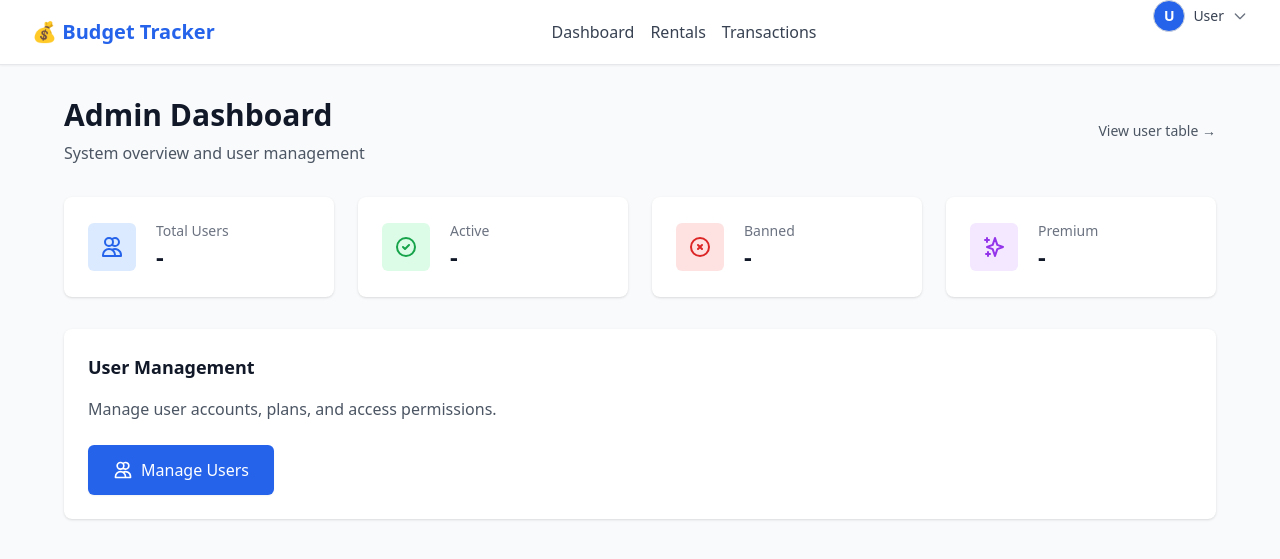
After one commit to vmgabriel/house-utility-control-front, a Flask app: template src/interfaces/web/templates/users/admin_dashboard.html in a window 1280 px wide. The commit adds this page. Shown: the top 559 px of the page. Run offline with Flask 3, Linux system fonts and the light colour scheme; the template is opened without the code that fills it, so the values that code supplies are empty; some libraries are stand-ins or nearby versions.

Commit message:
feat: add admin panel and refactor navbar

```diff
--- a/src/interfaces/web/app.py
+++ b/src/interfaces/web/app.py
@@ -59,6 +59,7 @@ from src.shared.http.auto_refresh import AutoRefreshingRepository
 from src.shared.http.drf_client import DRFAPIClient, ServiceUnavailableError
 from src.shared.infrastructure.clock import SystemClock
 from src.users.application.use_cases import (
+    GetAdminStatsUseCase,
     ListUsersUseCase,
     RegisterUserUseCase,
     ToggleUserActiveUseCase,
@@ -230,6 +231,9 @@ def create_app() -> Flask:
     app.list_users_use_case = ListUsersUseCase(repository=safe_user_repo)
     app.update_user_plan_use_case = UpdateUserPlanUseCase(repository=safe_user_repo)
     app.toggle_user_active_use_case = ToggleUserActiveUseCase(repository=safe_user_repo)
+    # Same auto-refreshing proxy as the other admin routes, so an expired token
+    # refreshes instead of logging the admin out mid-audit.
+    app.get_admin_stats_use_case = GetAdminStatsUseCase(repository=safe_user_repo)
 
     # Rentals use cases, built in their own composition root so no view ever
     # assembles one.
@@ -257,9 +261,28 @@ def create_app() -> Flask:
         # `current_user_id` lets the admin list disable the ban action on the
         # signed-in admin's own row. Like `is_staff`, it comes from the session
         # written at login so every template can read it without a DRF call.
+        #
+        # The display name is here for the nav's avatar dropdown. It falls back
+        # to "User" rather than rendering an empty label, so the initials below
+        # are always two-or-one characters and the avatar never collapses.
+        name = (session.get("user_name") or "").strip() or "User"
+        # First letter of each of the first two words: "Ana Souza" -> "AS".
+        # Falls back to "U" for a name that is somehow all whitespace.
+        initials = (
+            "".join(part[0].upper() for part in name.split()[:2] if part) or "U"
+        ).upper()
+
         return {
             "current_user_is_staff": session.get("is_staff", False),
             "current_user_id": session.get("user_id"),
+            "current_user_name": name,
+            "current_user_initials": initials,
+            # Always None today. `avatar_url` belongs to the profile context and
+            # identity cannot import profile (AGENTS.md, constraint 1), so the
+            # dropdown renders initials. The template already branches on this,
+            # so wiring an avatar later is a one-line change here -- see
+            # AGENTS.md on why it is not done now.
+            "current_user_avatar": None,
         }
 
     @app.after_request
--- a/src/interfaces/web/templates/base.html
+++ b/src/interfaces/web/templates/base.html
@@ -25,19 +25,70 @@
                     </a>
                 </div>
                 <div class="hidden sm:flex items-center space-x-4">
-                    <a href="{{ url_for('dashboard.index') }}" class="text-gray-700 hover:text-blue-600 focus:outline-none focus-visible:ring-2 focus-visible:ring-blue-500 rounded">Dashboard</a>
+                    <a href="{{ url_for('dashboard.index') }}" class="text-gray-700 hover:text-blue-600 font-medium focus:outline-none focus-visible:ring-2 focus-visible:ring-blue-500 rounded">Dashboard</a>
+                    <a href="{{ url_for('rentals.index') }}" class="text-gray-700 hover:text-blue-600 focus:outline-none focus-visible:ring-2 focus-visible:ring-blue-500 rounded">Rentals</a>
                     <a href="{{ url_for('transactions.index') }}" class="text-gray-700 hover:text-blue-600 focus:outline-none focus-visible:ring-2 focus-visible:ring-blue-500 rounded">Transactions</a>
-                    <a href="{{ url_for('rentals.index') }}" class="text-gray-700 hover:text-blue-600 focus:outline-none focus-visible:ring-2 focus-visible:ring-blue-500 rounded">Rentals</a>
-                    <a href="{{ url_for('profile.index') }}" class="text-gray-700 hover:text-blue-600 focus:outline-none focus-visible:ring-2 focus-visible:ring-blue-500 rounded">Settings</a>
+                </div>
+
+                <!--
+                    Account menu. One Alpine scope owns the button and the panel
+                    so the toggle and the `@click.outside` dismiss cannot drift
+                    apart; a button outside this `x-data` subtree would render
+                    and do nothing (AGENTS.md, "Alpine.js Scope Strictness").
+
+                    `x-cloak` keeps the panel out of the layout before Alpine
+                    boots, which matters here because the panel is server-rendered
+                    and would otherwise flash on every page load.
+                -->
+                <div class="relative" x-data="{ open: false }">
+                    <button type="button"
+                            @click="open = !open"
+                            @click.outside="open = false"
+                            aria-haspopup="true"
+                            :aria-expanded="open"
+                            class="flex items-center space-x-2 focus:outline-none group">
+                        {% if current_user_avatar %}
+                            <img src="{{ current_user_avatar }}" alt=""
+                                 class="w-8 h-8 rounded-full border border-gray-300 object-cover group-hover:border-blue-500 transition">
+                        {% else %}
+                            <div class="w-8 h-8 rounded-full bg-blue-600 text-white flex items-center justify-center font-semibold text-sm border border-gray-300 group-hover:border-blue-500 transition"
+                                 data-testid="avatar-initials"
+                                 aria-hidden="true">{{ current_user_initials }}</div>
+                        {% endif %}
+                        <span class="text-gray-700 text-sm hidden sm:block">{{ current_user_name }}</span>
+                        <svg class="w-4 h-4 text-gray-500" fill="none" stroke="currentColor" viewBox="0 0 24 24" aria-hidden="true">
+                            <path stroke-linecap="round" stroke-linejoin="round" stroke-width="2" d="M19 9l-7 7-7-7"></path>
+                        </svg>
+                    </button>
+
+                    <div x-show="open"
+                         x-cloak
+                         x-transition:enter="transition ease-out duration-200"
+                         x-transition:enter-start="opacity-0 transform scale-95"
+                         x-transition:enter-end="opacity-100 transform scale-100"
+                         x-transition:leave="transition ease-in duration-75"
+                         x-transition:leave-start="opacity-100 transform scale-100"
+                         x-transition:leave-end="opacity-0 transform scale-95"
+                         class="absolute right-0 mt-2 w-48 bg-white rounded-md shadow-lg py-1 z-50 border border-gray-200">
+                        <a href="{{ url_for('profile.index') }}"
+                           class="block px-4 py-2 text-sm text-gray-700 hover:bg-gray-100">
+                            Settings
+                        </a>
                         {% if current_user_is_staff %}
-                    <a href="{{ url_for('users.admin_list') }}" class="text-gray-700 hover:text-purple-600 focus:outline-none focus-visible:ring-2 focus-visible:ring-purple-500 rounded">Admin</a>
+                        <a href="{{ url_for('users.admin_dashboard') }}"
+                           class="block px-4 py-2 text-sm text-gray-700 hover:bg-gray-100">
+                            Admin Panel
+                        </a>
                         {% endif %}
-                    <form action="{{ url_for('auth.logout') }}" method="POST" class="inline">
+                        <div class="border-t border-gray-100 my-1"></div>
+                        <form action="{{ url_for('auth.logout') }}" method="POST">
                             <input type="hidden" name="csrf_token" value="{{ csrf_token }}">
-                        <button type="submit" class="text-gray-700 hover:text-red-600 focus:outline-none focus-visible:ring-2 focus-visible:ring-red-500 rounded">
+                            <button type="submit"
+                                    class="w-full text-left px-4 py-2 text-sm text-red-600 hover:bg-red-50">
                                 Logout
                             </button>
                         </form>
+                    </div>
                 </div>
             </div>
         </div>
--- /dev/null
+++ b/src/interfaces/web/templates/users/admin_dashboard.html
@@ -0,0 +1,105 @@
+{% extends "base.html" %}
+
+{% block title %}Admin Dashboard - Budget Tracker{% endblock %}
+
+{% block content %}
+<div class="max-w-6xl mx-auto">
+    <div class="mb-8 flex items-center justify-between">
+        <div>
+            <h1 class="text-3xl font-bold text-gray-900">Admin Dashboard</h1>
+            <p class="text-gray-600 mt-2">System overview and user management</p>
+        </div>
+        {# A "back" affordance is what makes this a landing page rather than a
+           dead end: the nav no longer links the user list directly. #}
+        <a href="{{ url_for('users.admin_list') }}"
+           class="text-sm text-gray-600 hover:text-blue-600 focus:outline-none focus-visible:ring-2 focus-visible:ring-blue-500 rounded">
+            View user table &rarr;
+        </a>
+    </div>
+
+    {# `stats` is None when the count query failed (a reachable backend that
+       answered with an error). Dashes rather than zeroes, because "0 users" and
+       "we could not count" are different claims and only one is true. #}
+    <div class="grid grid-cols-1 md:grid-cols-4 gap-6 mb-8">
+        <div class="bg-white rounded-lg shadow p-6">
+            <div class="flex items-center">
+                <div class="flex-shrink-0 bg-blue-100 rounded-md p-3">
+                    <svg class="h-6 w-6 text-blue-600" fill="none" stroke="currentColor" viewBox="0 0 24 24" aria-hidden="true">
+                        <path stroke-linecap="round" stroke-linejoin="round" stroke-width="2" d="M12 4.354a4 4 0 110 5.292M15 21H3v-1a6 6 0 0112 0v1zm0 0h6v-1a6 6 0 00-9-5.197M13 7a4 4 0 11-8 0 4 4 0 018 0z"></path>
+                    </svg>
+                </div>
+                <div class="ml-5 w-0 flex-1">
+                    <dl>
+                        <dt class="text-sm font-medium text-gray-500 truncate">Total Users</dt>
+                        <dd class="text-2xl font-semibold text-gray-900" data-testid="stat-total">{{ stats.total_users if stats else '-' }}</dd>
+                    </dl>
+                </div>
+            </div>
+        </div>
+
+        <div class="bg-white rounded-lg shadow p-6">
+            <div class="flex items-center">
+                <div class="flex-shrink-0 bg-green-100 rounded-md p-3">
+                    <svg class="h-6 w-6 text-green-600" fill="none" stroke="currentColor" viewBox="0 0 24 24" aria-hidden="true">
+                        <path stroke-linecap="round" stroke-linejoin="round" stroke-width="2" d="M9 12l2 2 4-4m6 2a9 9 0 11-18 0 9 9 0 0118 0z"></path>
+                    </svg>
+                </div>
+                <div class="ml-5 w-0 flex-1">
+                    <dl>
+                        <dt class="text-sm font-medium text-gray-500 truncate">Active</dt>
+                        <dd class="text-2xl font-semibold text-gray-900" data-testid="stat-active">{{ stats.active_users if stats else '-' }}</dd>
+                    </dl>
+                </div>
+            </div>
+        </div>
+
+        <div class="bg-white rounded-lg shadow p-6">
+            <div class="flex items-center">
+                <div class="flex-shrink-0 bg-red-100 rounded-md p-3">
+                    <svg class="h-6 w-6 text-red-600" fill="none" stroke="currentColor" viewBox="0 0 24 24" aria-hidden="true">
+                        <path stroke-linecap="round" stroke-linejoin="round" stroke-width="2" d="M10 14l2-2m0 0l2-2m-2 2l-2-2m2 2l2 2m7-2a9 9 0 11-18 0 9 9 0 0118 0z"></path>
+                    </svg>
+                </div>
+                <div class="ml-5 w-0 flex-1">
+                    <dl>
+                        <dt class="text-sm font-medium text-gray-500 truncate">Banned</dt>
+                        <dd class="text-2xl font-semibold text-gray-900" data-testid="stat-banned">{{ stats.banned_users if stats else '-' }}</dd>
+                    </dl>
+                </div>
+            </div>
+        </div>
+
+        <div class="bg-white rounded-lg shadow p-6">
+            <div class="flex items-center">
+                <div class="flex-shrink-0 bg-purple-100 rounded-md p-3">
+                    <svg class="h-6 w-6 text-purple-600" fill="none" stroke="currentColor" viewBox="0 0 24 24" aria-hidden="true">
+                        <path stroke-linecap="round" stroke-linejoin="round" stroke-width="2" d="M5 3v4M3 5h4M6 17v4m-2-2h4m5-16l2.286 6.857L21 12l-5.714 2.143L13 21l-2.286-6.857L5 12l5.714-2.143L13 3z"></path>
+                    </svg>
+                </div>
+                <div class="ml-5 w-0 flex-1">
+                    <dl>
+                        <dt class="text-sm font-medium text-gray-500 truncate">Premium</dt>
+                        {# `stats.by_plan` is a dict, so Jinja resolves `.premium`
+                           through attribute-then-item lookup. Guarded anyway: a
+                           failure above yields stats=None, and half a dict would
+                           be worse than a dash. #}
+                        <dd class="text-2xl font-semibold text-gray-900" data-testid="stat-premium">{{ stats.by_plan.premium if stats and stats.by_plan else '-' }}</dd>
+                    </dl>
+                </div>
+            </div>
+        </div>
+    </div>
+
+    <div class="bg-white rounded-lg shadow p-6">
+        <h2 class="text-lg font-semibold text-gray-900 mb-4">User Management</h2>
+        <p class="text-gray-600 mb-6">Manage user accounts, plans, and access permissions.</p>
+        <a href="{{ url_for('users.admin_list') }}"
+           class="inline-flex items-center px-6 py-3 border border-transparent text-base font-medium rounded-md shadow-sm text-white bg-blue-600 hover:bg-blue-700 focus:outline-none focus:ring-2 focus:ring-offset-2 focus:ring-blue-500">
+            <svg class="mr-2 h-5 w-5" fill="none" stroke="currentColor" viewBox="0 0 24 24" aria-hidden="true">
+                <path stroke-linecap="round" stroke-linejoin="round" stroke-width="2" d="M12 4.354a4 4 0 110 5.292M15 21H3v-1a6 6 0 0112 0v1zm0 0h6v-1a6 6 0 00-9-5.197M13 7a4 4 0 11-8 0 4 4 0 018 0z"></path>
+            </svg>
+            Manage Users
+        </a>
+    </div>
+</div>
+{% endblock %}
--- a/src/interfaces/web/templates/users/admin_list.html
+++ b/src/interfaces/web/templates/users/admin_list.html
@@ -107,7 +107,11 @@
                 <span x-text="targetUserName" class="font-semibold"></span>?
                 They will no longer be able to log in.
             </p>
-            <form :action="'{{ url_for('users.admin_list') }}/' + targetUserId + '/toggle'" method="POST">
+            {# Built from the toggle route itself, not by appending the id to
+               `admin_list`'s URL. String-concatenating onto a *page* route is
+               what made this 404 the moment the page moved under /admin/list:
+               the id has to go into the route that takes one. #}
+            <form :action="'{{ url_for('users.admin_toggle_active', user_id='__USER_ID__') }}'.replace('__USER_ID__', targetUserId)" method="POST">
                 <input type="hidden" name="csrf_token" value="{{ csrf_token }}">
                 <input type="hidden" name="is_active" value="false">
                 <div class="mb-4">
```
Also changed, not shown: AGENTS.md (+3 -0 lines), src/identity/interfaces/blueprint.py (+6 -1 lines), src/users/application/use_cases.py (+43 -0 lines), src/users/interfaces/blueprint.py (+24 -0 lines), tests/e2e/support.py (+36 -1 lines), tests/e2e/test_authentication.py (+88 -0 lines), tests/e2e/test_rentals_hub.py (+10 -2 lines), tests/e2e/test_users.py (+98 -7 lines), tests/integration/rentals/page_html.py (added, +27 -0 lines), tests/integration/rentals/test_nextcloud_same_origin.py (+8 -1 lines), tests/integration/rentals/test_rentals_routes.py (+4 -3 lines), tests/unit/users/test_admin_stats.py (added, +123 -0 lines), README.md. Lines whose indentation alone changed are shown as unchanged.
